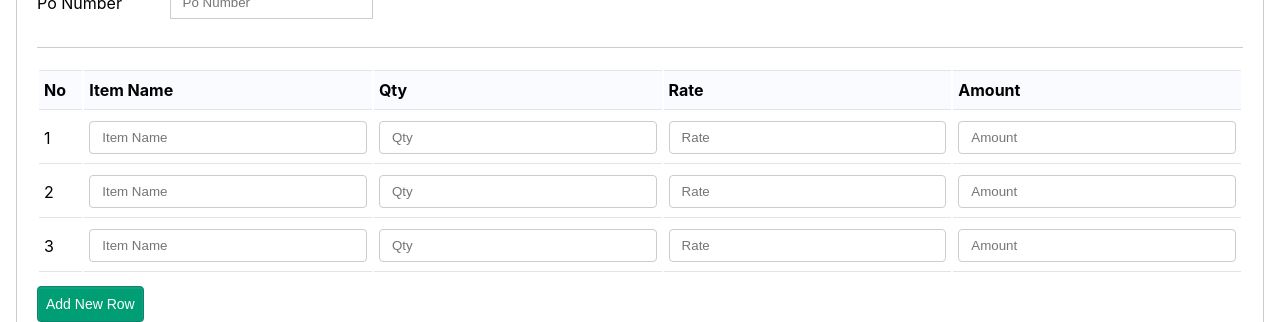
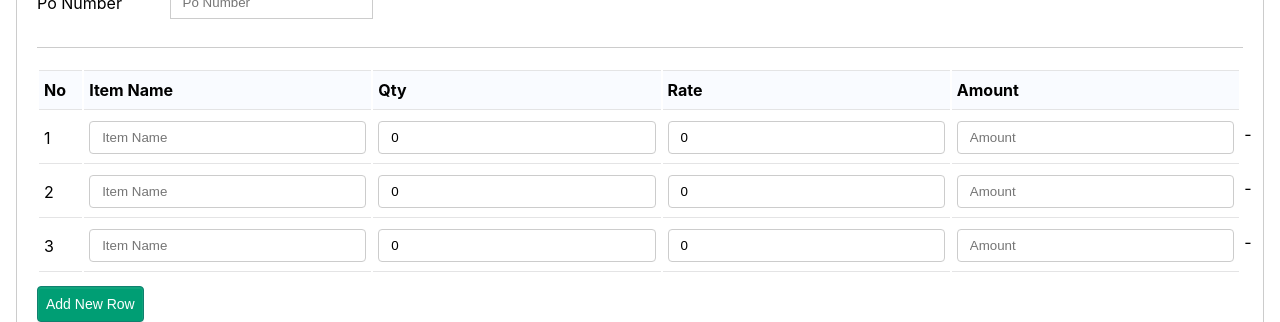
Before and after one commit to pritesh511/invoice-generator, a React (Create React App) app: page / in a window 1280 px wide. Shown: the part 333-655 px from the top of the page. Built offline with nearby package versions, Linux system fonts and the light colour scheme.

Commit message:
add new row feature

```diff
--- a/src/components/invoice-form/invoice-form.js
+++ b/src/components/invoice-form/invoice-form.js
@@ -1,4 +1,4 @@
-import { useState } from "react";
+import { useCallback, useState } from "react";
 import {
   InvoiceContainer,
   Form,
@@ -25,15 +25,38 @@ import {
   TextArea,
   TotalAmount,
   DownLoadButton,
+  CrossIcon,
 } from "./styles";
 import DatePicker from "react-datepicker";
 import "react-datepicker/dist/react-datepicker.css";
 
 const InvoiceForm = () => {
   const [companyName, setCompanyName] = useState("invoice");
-  const [companyLogo, setCompanyLogo] = useState();
+  const [companyLogo, setCompanyLogo] = useState("");
   const [companyAdd, setCompanyAdd] = useState("company_address");
-  const [startDate, setStartDate] = useState(new Date());
+  const [toAdd, setToAdd] = useState("company_address");
+  const [invoiceDate, setInvoicetDate] = useState(new Date());
+  const [dueDate, setDuetDate] = useState(new Date());
+  const [poNumber, setPoNumber] = useState("");
+  const [itemName, setItemName] = useState("");
+  const [qty, setQty] = useState(Number);
+  const [rate, setRate] = useState(Number);
+  // const [amount, setAmount] = useState(Number);
+  const [notes, setNotes] = useState("");
+  const [items, setItems] = useState([
+    { item: "", qty: "", rate: "", amount: "" },
+    { item: "", qty: "", rate: "", amount: "" },
+    { item: "", qty: "", rate: "", amount: "" },
+  ]);
+  const addNewRow = useCallback(() => {
+    const item = { item: "", qty: "", rate: "", amount: "" };
+    setItems([...items, item]);
+  }, [items]);
+  const removeRow = useCallback((index) => {
+    console.log(typeof setItems);
+    setItems([...items.splice(index)]);
+  }, []);
+  console.log("items", items);
   return (
     <>
       <InvoiceContainer>
@@ -86,29 +109,36 @@ const InvoiceForm = () => {
                   <Label>Invoice Date</Label>
                   <DatePicker
                     className="date-picker"
-                    selected={startDate}
-                    onChange={(e) => setStartDate(e.target.value)}
+                    selected={invoiceDate}
+                    onChange={(e) => {
+                      setInvoicetDate(e);
+                    }}
                   />
                 </InputBlock>
                 <InputBlock>
                   <Label>Due Date</Label>
                   <DatePicker
                     className="date-picker"
-                    selected={startDate}
-                    onChange={(e) => setStartDate(e.target.value)}
+                    selected={dueDate}
+                    onChange={(e) => setDuetDate(e)}
                   />
                 </InputBlock>
                 <InputBlock>
                   <Label>Po Number</Label>
-                  <InputText type="text" placeholder="Po Number"></InputText>
+                  <InputText
+                    type="text"
+                    placeholder="Po Number"
+                    value={poNumber}
+                    onChange={(e) => setPoNumber(e.target.value)}
+                  ></InputText>
                 </InputBlock>
               </InvoiceTopLeft>
               <InvoiceTopRight>
                 <CompanyAddress>
                   <textarea
-                    value={companyAdd}
+                    value={toAdd}
                     onChange={(e) => {
-                      setCompanyAdd(e.target.value);
+                      setToAdd(e.target.value);
                     }}
                   ></textarea>
                 </CompanyAddress>
@@ -127,63 +157,77 @@ const InvoiceForm = () => {
                     </Tr>
                   </Thead>
                   <Tbody>
-                    <Tr>
-                      <Td>1</Td>
+                    {items?.map((item, index) => {
+                      return (
+                        <>
+                          <Tr key={`Items_Index_${index}`}>
+                            <Td>{index + 1}</Td>
                             <Td>
-                        <Input type="text" placeholder="Item Name" />
-                      </Td>
-                      <Td>
-                        <Input type="text" placeholder="Qty" />
-                      </Td>
-                      <Td>
-                        <Input type="text" placeholder="Rate" />
-                      </Td>
-                      <Td>
-                        <Input type="text" placeholder="Amount" readonly />
-                      </Td>
-                    </Tr>
-                    <Tr>
-                      <Td>2</Td>
-                      <Td>
-                        <Input type="text" placeholder="Item Name" />
-                      </Td>
-                      <Td>
-                        <Input type="text" placeholder="Qty" />
-                      </Td>
-                      <Td>
-                        <Input type="text" placeholder="Rate" />
-                      </Td>
-                      <Td>
-                        <Input type="text" placeholder="Amount" readonly />
-                      </Td>
-                    </Tr>
-                    <Tr>
-                      <Td>3</Td>
-                      <Td>
-                        <Input type="text" placeholder="Item Name" />
-                      </Td>
-                      <Td>
-                        <Input type="text" placeholder="Qty" />
-                      </Td>
-                      <Td>
-                        <Input type="text" placeholder="Rate" />
+                              <Input
+                                type="text"
+                                placeholder="Item Name"
+                                value={itemName}
+                                onChange={(e) => {
+                                  setItemName(e.target.value);
+                                }}
+                              />
                             </Td>
                             <Td>
                               <Input
-                          readOnly={true}
+                                type="text"
+                                placeholder="Qty"
+                                value={qty}
+                                onChange={(e) => {
+                                  setQty(e.target.value);
+                                }}
+                              />
+                            </Td>
+                            <Td>
+                              <Input
+                                type="text"
+                                placeholder="Rate"
+                                value={rate}
+                                onChange={(e) => {
+                                  setRate(e.target.value);
+                                }}
+                              />
+                            </Td>
+                            <Td>
+                              <Input
                                 type="text"
                                 placeholder="Amount"
+                                readonly
+                                // value={amount}
                               />
                             </Td>
+                            <CrossIcon
+                              onClick={() => {
+                                removeRow(index);
+                              }}
+                            >
+                              {/* <img src="/images/close.svg" alt="icon" /> */}
+                              <span>-</span>
+                            </CrossIcon>
                           </Tr>
+                        </>
+                      );
+                    })}
                   </Tbody>
                 </InvoiceTable>
-                <AddRowBtn type="button">Add New Row</AddRowBtn>
+                <AddRowBtn type="button" onClick={addNewRow}>
+                  Add New Row
+                </AddRowBtn>
               </InvoiceTableBlock>
             </InvoiceFlex>
             <InvoiceFlex>
               <InvoiceTopLeft>
-                <TextArea placeholder="Notes/Memo" />
+                <TextArea
+                  placeholder="Notes/Memo"
+                  value={notes}
+                  onChange={(e) => {
+                    setNotes(e.target.value);
+                  }}
+                />
               </InvoiceTopLeft>
               <InvoiceTopRight>
                 <InputBlock className="flex-end">
--- a/src/components/invoice-form/styles.js
+++ b/src/components/invoice-form/styles.js
@@ -133,6 +133,7 @@ const Td = styled.td`
 `;
 const Tr = styled.tr`
   width: 100%;
+  position: relative;
 `;
 const AddRowBtn = styled.button`
   font-size: 14px;
@@ -182,6 +183,19 @@ const DownLoadButton = styled.button`
     inset 0 1px 0 1px rgb(255 255 255 / 6%);
   margin: 0 0 48px 0;
 `;
+const CrossIcon = styled.td`
+  width: 12px;
+  height: 12px;
+  cursor: pointer;
+  position: absolute;
+  top: 15px;
+  display: flex;
+  align-items: center;
+  justify-content: center;
+  span {
+    display: block;
+  }
+`;
 
 export {
   InvoiceContainer,
@@ -210,4 +224,5 @@ export {
   TextArea,
   TotalAmount,
   DownLoadButton,
+  CrossIcon,
 };
```
Also changed, not shown: src/assets/images/close.svg (added). Lines whose indentation alone changed are shown as unchanged.
